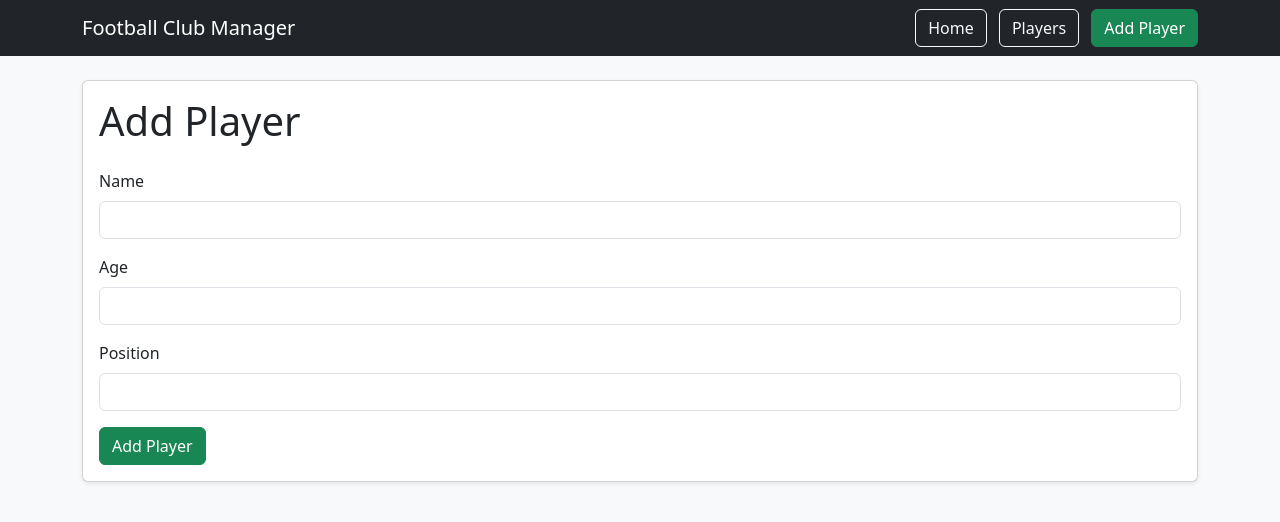
After one commit to ImaadAbrahams/FootballClubManager, a Flask app: page /add-player in a window 1280 px wide. The commit adds this page. Shown: the top 522 px of the page. Run offline with Flask 3, Linux system fonts and the light colour scheme.

Commit message:
Implemented basic bootstrap UI and template inheritance

```diff
--- a/app.py
+++ b/app.py
@@ -12,7 +12,7 @@ players = []
 def home():
     return render_template("home.html")
 
-@app.route("/add_player", methods=["GET", "POST"])
+@app.route("/add-player", methods=["GET", "POST"])
 def add_player():
     if request.method == "POST":
         new_player = Player(
--- a/templates/add_player.html
+++ b/templates/add_player.html
@@ -1,26 +1,67 @@
-<!DOCTYPE html>
-<html>
-<head>
-    <title>Add Player</title>
-</head>
-<body>
+{% extends "base.html" %}
 
-    <h1>Add Player</h1>
+{% block content %}
 
-    <form method="POST">
+<div class="card shadow-sm">
 
-        <label>Name:</label><br>
-        <input type="text" name="name"><br><br>
+    <div class="card-body">
 
-        <label>Age:</label><br>
-        <input type="number" name="age"><br><br>
+        <h1 class="mb-4">
+            Add Player
+        </h1>
 
-        <label>Position:</label><br>
-        <input type="text" name="position"><br><br>
+        <form method="POST">
 
-        <button type="submit">Add Player</button>
+            <div class="mb-3">
 
-    </form>
+                <label class="form-label">
+                    Name
+                </label>
 
-</body>
-</html>
+                <input
+                    type="text"
+                    name="name"
+                    class="form-control"
+                    required>
+
+            </div>
+
+            <div class="mb-3">
+
+                <label class="form-label">
+                    Age
+                </label>
+
+                <input
+                    type="number"
+                    name="age"
+                    class="form-control"
+                    required>
+
+            </div>
+
+            <div class="mb-3">
+
+                <label class="form-label">
+                    Position
+                </label>
+
+                <input
+                    type="text"
+                    name="position"
+                    class="form-control"
+                    required>
+
+            </div>
+
+            <button type="submit" class="btn btn-success">
+                Add Player
+            </button>
+
+        </form>
+
+    </div>
+
+</div>
+
+{% endblock %}
--- /dev/null
+++ b/templates/base.html
@@ -0,0 +1,58 @@
+<!DOCTYPE html>
+<html lang="en">
+
+<head>
+
+    <meta charset="UTF-8">
+
+    <meta name="viewport" content="width=device-width, initial-scale=1.0">
+
+    <title>Football Club Manager</title>
+
+    <link
+        href="https://cdn.jsdelivr.net/npm/bootstrap@5.3.3/dist/css/bootstrap.min.css"
+        rel="stylesheet">
+
+</head>
+
+<body class="bg-light">
+
+    <nav class="navbar navbar-expand-lg navbar-dark bg-dark">
+
+        <div class="container">
+
+            <a class="navbar-brand" href="/">
+                Football Club Manager
+            </a>
+
+            <div>
+
+                <a class="btn btn-outline-light me-2" href="/">
+                    Home
+                </a>
+
+                <a class="btn btn-outline-light me-2" href="/players">
+                    Players
+                </a>
+
+                <a class="btn btn-success" href="/add-player">
+                    Add Player
+                </a>
+
+            </div>
+
+        </div>
+
+    </nav>
+
+    <div class="container mt-4">
+
+        {% block content %}
+
+        {% endblock %}
+
+    </div>
+
+</body>
+
+</html>
```
Also changed, not shown: templates/edit_player.html (+40 -16 lines), templates/home.html (+24 -11 lines), templates/players.html (+65 -18 lines).
